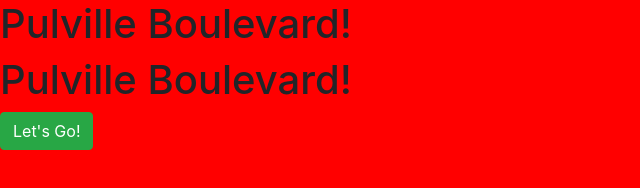
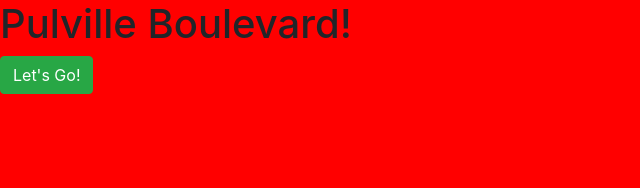
Before and after one commit to StrictHornet/PulvilleBoulevard, a plain HTML site: page index.html in a window 1280 px wide. Shown: the whole page, without its empty margins (0-640 px from the left). Drawn offline with Linux system fonts and the light colour scheme.

Commit message:
Update index.html

```diff
--- a/index.html
+++ b/index.html
@@ -13,7 +13,6 @@
 
     </div>
     <h1>Pulville Boulevard!</h1>
-    <h1>Pulville Boulevard!</h1>
     <button type="button" class="btn btn-success">Let's Go!</button>
 </body>
 </html>
```
